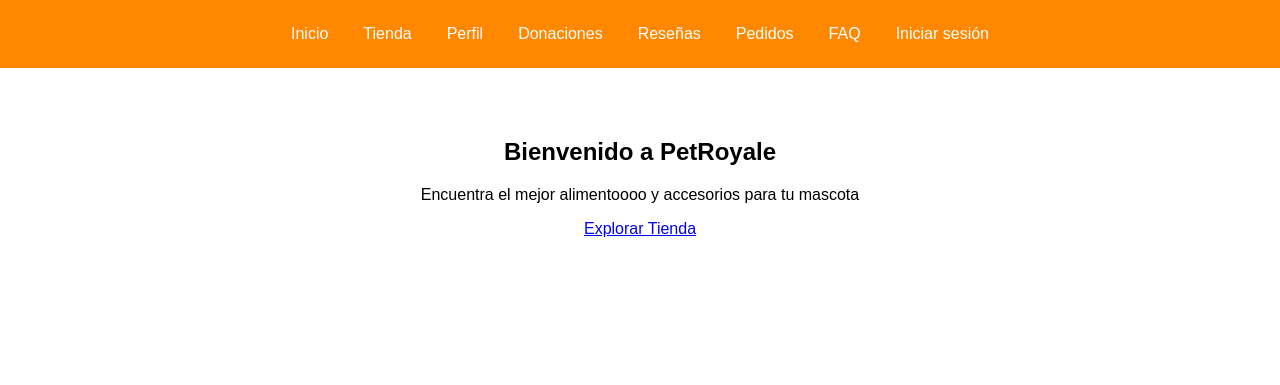
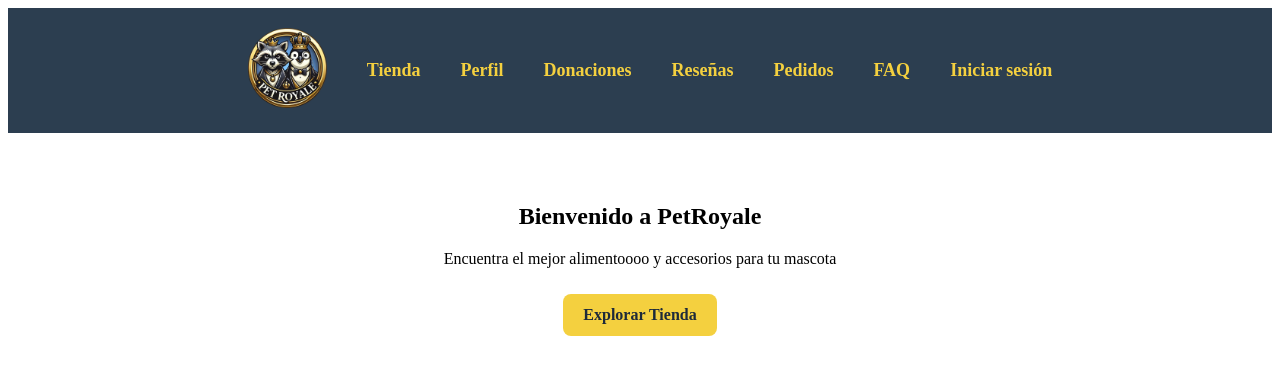
Before and after one commit to laloalarom9/PetRoyale, a Django app: page / in a window 1280 px wide. Shown: the top 385 px of the page. Run offline with Django 5.2, Linux system fonts and the light colour scheme.

Commit message:
Navbar con logo

```diff
--- a/static/css/style.css
+++ b/static/css/style.css
@@ -1,28 +1,62 @@
-body {
-    font-family: Arial, sans-serif;
-    margin: 0;
-    padding: 0;
+/* Ajustar el header y la barra de navegación */
+header {
+    background-color: #2c3e50; /* Azul oscuro */
+    padding: 10px 20px;
     text-align: center;
+    display: flex;
+    align-items: center;
+    justify-content: space-between;
 }
 
-header {
-    background: #ff8800;
-    color: white;
-    padding: 15px;
+/* Estilizar el logo */
+.logo {
+    height: 80px; /* Tamaño más manejable */
+    width: auto;
+    margin-left: 20px;
 }
 
+/* Estilos de la barra de navegación */
 nav {
     display: flex;
+    align-items: center;
+    gap: 20px;
+    flex-grow: 1;
     justify-content: center;
-    gap: 15px;
 }
 
 nav a {
-    color: white;
+    color: #f4d03f; /* Amarillo dorado */
     text-decoration: none;
+    font-size: 18px;
+    font-weight: bold;
     padding: 10px;
+    transition: color 0.3s ease;
 }
 
+nav a:hover {
+    color: #ecf0f1; /* Blanco */
+}
+
+/* Sección principal */
 main {
+    text-align: center;
     padding: 50px;
 }
+
+/* Botón de explorar tienda */
+.btn {
+    background-color: #f4d03f; /* Amarillo */
+    color: #1e2a3a; /* Azul oscuro */
+    padding: 12px 20px;
+    text-decoration: none;
+    font-size: 16px;
+    font-weight: bold;
+    border-radius: 8px;
+    display: inline-block;
+    margin-top: 10px;
+    transition: background 0.3s ease;
+}
+
+.btn:hover {
+    background-color: #e1b12c; /* Amarillo más oscuro */
+}
--- a/templates/base.html
+++ b/templates/base.html
@@ -10,7 +10,9 @@
 <body>
     <header>
         <nav>
-            <a href="{% url 'inicio' %}">Inicio</a>
+            <a href="{% url 'inicio' %}">
+                <img src="{% static 'img/PetRoyaleLogo.png' %}" alt="PetRoyale Logo" class="logo">
+            </a>
             <a href="#">Tienda</a>
             <a href="#">Perfil</a>
             <a href="#">Donaciones</a>
@@ -20,6 +22,7 @@
             <a href="#">Iniciar sesión</a>
         </nav>
     </header>
+
     <main>
         {% block content %}{% endblock %}
     </main>
```
Also changed, not shown: static/img/PetRoyaleLogo.png (added), 2 other files.
